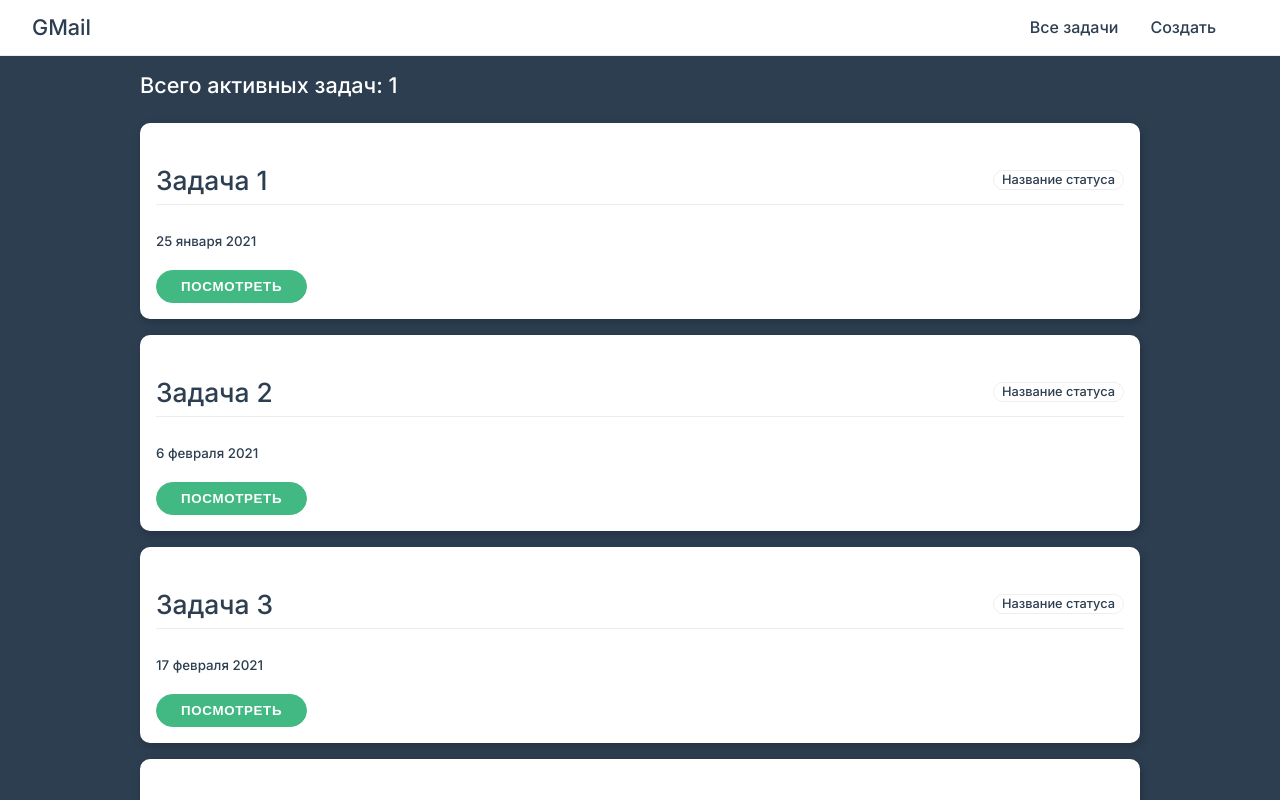
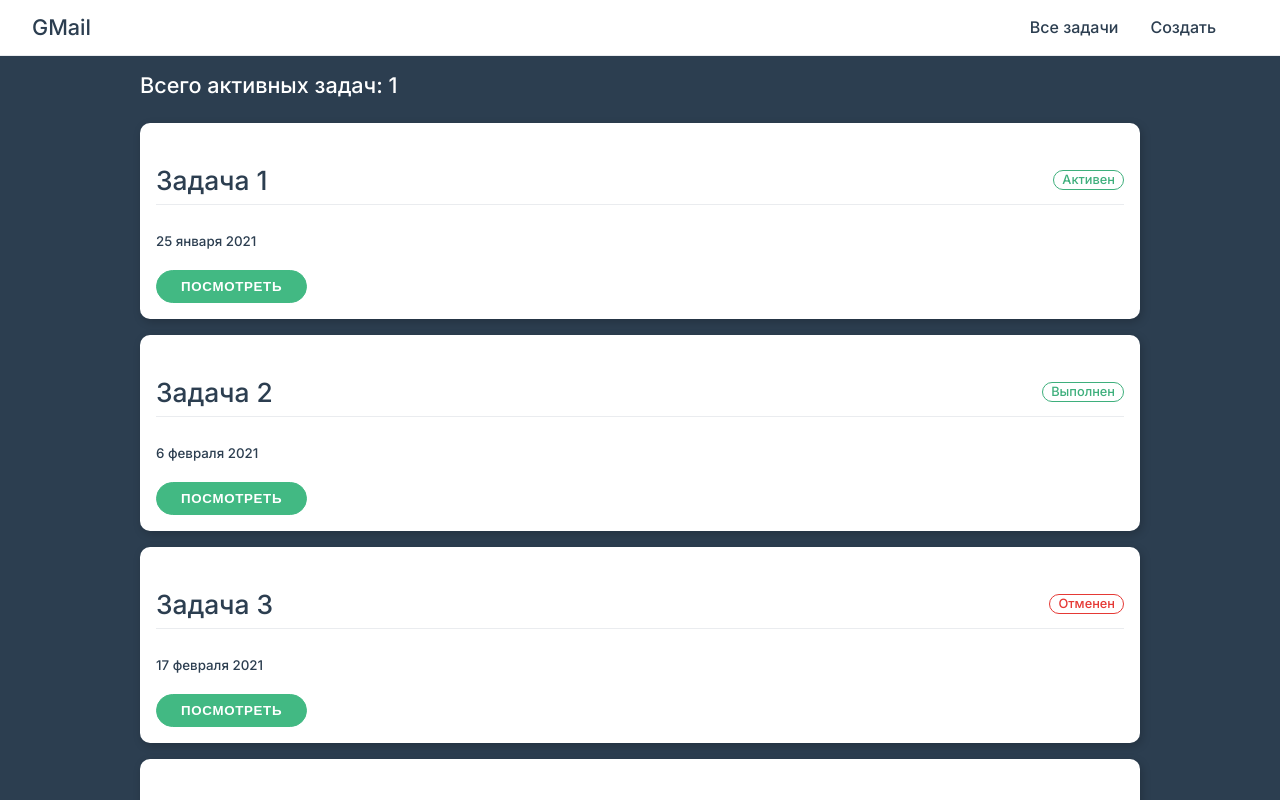
Before and after one commit to Sergiayn/vue3-hw3, a Vue app: page / in a window 1280 px wide. Shown: the top 800 px of the page. Built offline with nearby package versions, Linux system fonts and the light colour scheme.

Commit message:
show status

```diff
--- a/src/components/AppStatus.vue
+++ b/src/components/AppStatus.vue
@@ -1,3 +1,35 @@
 <template>
-  <span :class="['badge']">Название статуса</span>
+  <span class="badge"
+        :class="badge">
+    {{statuses[type] }}
+  </span>
 </template>
+
+<script>
+import statuses from "@/store/statuses"
+import {ref, onMounted} from "vue"
+export default {
+  props: {
+    type: {
+      require: true,
+      type: String
+    }
+  },
+  setup(props) {
+    const badge = ref('')
+
+    onMounted(() => {
+      if (props.type === 'active') badge.value = 'primary'
+      else if (props.type === 'done') badge.value = 'primary'
+      else if (props.type === 'cancelled') badge.value = 'danger'
+      else if (props.type === 'pending') badge.value = 'warning'
+      else badge.value = 'danger'
+    })
+
+    return {
+      badge,
+      statuses
+    }
+  }
+}
+</script>
--- a/src/store/statuses.js
+++ b/src/store/statuses.js
@@ -1,3 +1,8 @@
-const statuses = ['active', 'done', 'cancelled', 'pending']
+const statuses = {
+    active:'Активен',
+    done:'Выполнен',
+    cancelled:'Отменен',
+    pending:'В работе'
+}
 
 export default statuses
```
